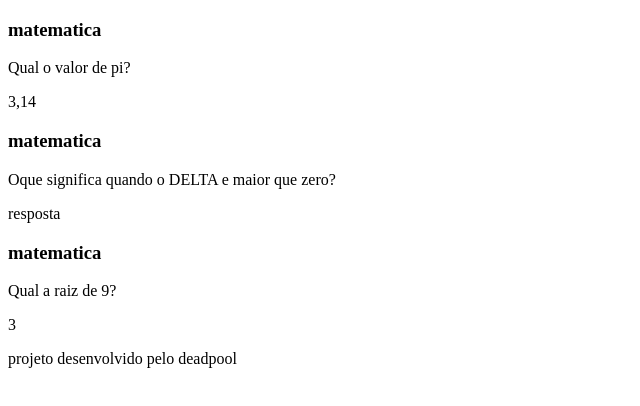
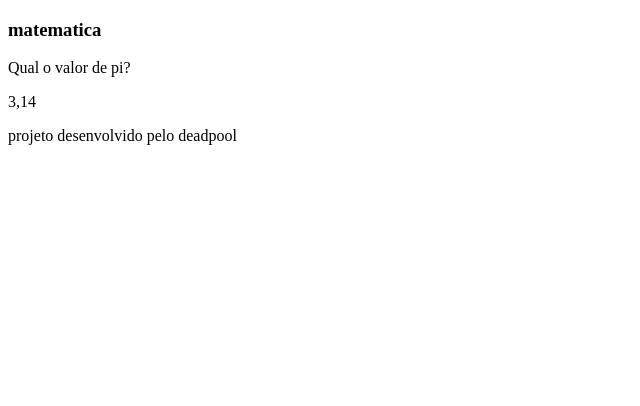
Before and after one commit to Jan11239/ferramenta-de-estudos, a plain HTML site: page index (6).html in a window 1280 px wide. Shown: the whole page, without its empty margins (0-640 px from the left). Drawn offline with Linux system fonts and the light colour scheme.

Commit message:
Update index (6).html

```diff
--- a/index (6).html
+++ b/index (6).html
@@ -21,28 +21,6 @@
             </div>
         </div>
     </article>
-    <article class="cartao">
-        <div class="cartao__conteudo">
-            <h3>matematica</h3>
-            <div class="cartao__conteudo__pergunta">
-                <p>Oque significa quando o DELTA e maior que zero?</p>
-            </div>
-            <div class="cartao__conteudo__resposta">
-                 <p>resposta</p>
-            </div>
-        </div>
-    </article>
-    <article class="cartao">
-        <div class="cartao__conteudo">
-            <h3>matematica</h3>
-            <div class="cartao__conteudo__pergunta">
-                <p>Qual a raiz de 9?</p>
-            </div>
-            <div class="cartao__conteudo__resposta">
-                 <p>3</p>
-            </div>
-        </div>
-    </article>
      </section>
    </main>
  <footer>
```
